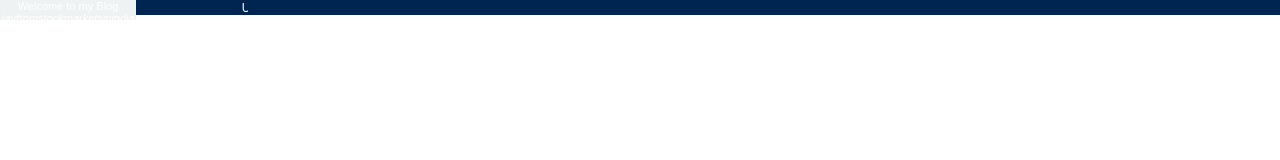
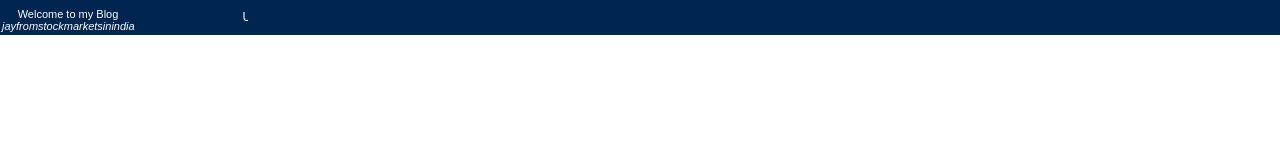
Before and after one commit to jksarkar6263/News, a website: page public/ticker.html in a window 1280 px wide. Drawn offline with Linux system fonts and the light colour scheme.

Commit message:
Update ticker table colour

```diff
--- a/public/ticker.html
+++ b/public/ticker.html
@@ -14,7 +14,7 @@ body {
 .container {
   display: flex;
   width: 100%;
-  height: 15px;
+  height: 35px;
   background: #002550;
   color: #fff;
   align-items: center;
@@ -22,11 +22,11 @@ body {
 
 .left-label {
   width: 132px;
-  min-width: 130px;
-  height: 15px;
-  background: #eef2f3;
+  min-width: 132px;
+  height: 20px;
+  background: #002550;
   text-align: center;
-  martin-top: 2px
+  martin-top: 1.5px
   font-weight: bold;
   padding: 5px 2px;
   font-size: 11px;
@@ -44,13 +44,13 @@ body {
   padding-left: 100%;
   animation: scroll var(--ticker-speed) linear infinite;
   font-size: 12px;
-  line-height: 20px;
+  line-height: 25px;
   white-space: nowrap;
 }
 
 /* ⭐ SPEED CONTROL — Increase speed (slower scroll) */
 :root {
-  --ticker-speed: 175s;   /* 35s = slow | 20s = medium | 10s = fast */
+  --ticker-speed: 205s;   /* 35s = slow | 20s = medium | 10s = fast */
 }
 
 @keyframes scroll {
```
